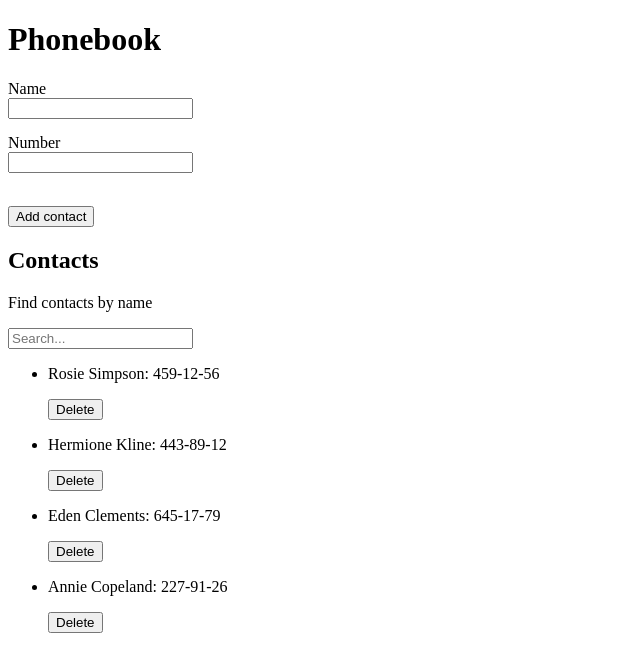
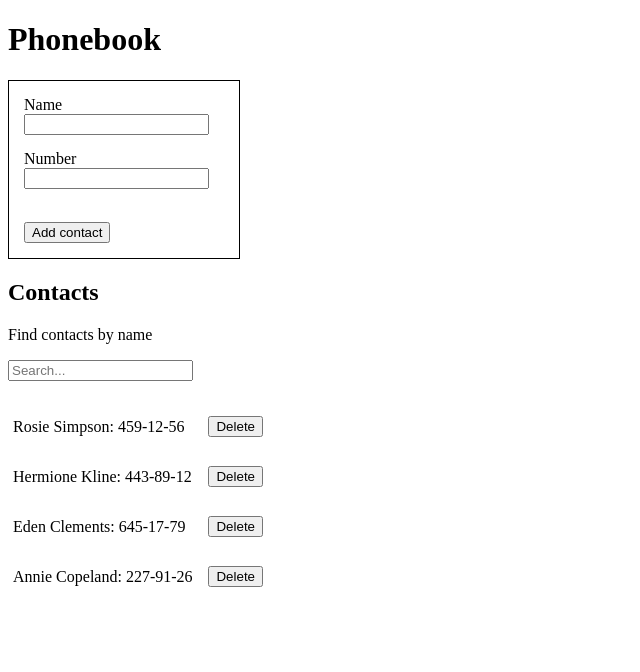
Before and after one commit to Svitlana-Ilnytska/goit-react-hw-02-phonebook, a React (Create React App) app: page / in a window 1280 px wide. Shown: the top 672 px of the page, without its empty margins (0-640 px from the left). Built offline with nearby package versions, Linux system fonts and the light colour scheme.

Commit message:
refactored in folders and added alert with message

```diff
--- a/src/App.js
+++ b/src/App.js
@@ -1,7 +1,7 @@
 import React, { Component } from "react";
-import ContactForm from "./components/ContactForm";
-import ContactList from "./components/ContactList ";
-import Filter from "./components/Filter";
+import ContactForm from "./components/ContactForm/ContactForm";
+import ContactList from "./components/ContactList/ContactList";
+import Filter from "./components/Filter/Filter";
 
 import { nanoid } from "nanoid";
 
@@ -24,15 +24,22 @@ export default class App extends Component {
 
   nameInputId = nanoid();
 
-  addContact = (contact) => {
+  addContact = (contactName) => {
     const contactToAdd = {
-      ...contact,
+      ...contactName,
       id: nanoid(),
     };
 
-    this.setState((state) => ({
-      contacts: [...state.contacts, contactToAdd],
-    }));
+    const theSameContact = this.state.contacts.find(
+      (contact) => contact.name === contactName.name
+    );
+
+    if (theSameContact)
+      return alert(`${contactName.name}  is already in contacts.`);
+    else
+      this.setState((state) => ({
+        contacts: [...state.contacts, contactToAdd],
+      }));
   };
 
   deleteContact = (id) => {
--- a/src/components/ContactForm.jsx
+++ b/src/components/ContactForm/ContactForm.jsx
@@ -33,7 +33,7 @@ export default class ContactForm extends Component {
   render() {
     const { name, number } = this.state;
     return (
-      <form onSubmit={this.handleSubmit}>
+      <form onSubmit={this.handleSubmit} className={css.form}>
         <label className={css.wrapInput}>
           Name
           <br />
--- a/src/components/ContactForm.module.css
+++ b/src/components/ContactForm/ContactForm.module.css
@@ -1,3 +1,8 @@
+.form {
+    border: 1px solid;
+    width: 200px;
+    padding: 15px;
+}
 .wrapInput {
   margin-bottom: 15px;
   display: flex;
--- a/src/components/ContactItem.jsx
+++ b/src/components/ContactItem/ContactItem.jsx
@@ -1,5 +1,7 @@
 import React from "react";
 import PropTypes from "prop-types";
+
+import css from './ContactItem.module.css';
 
 const ContactItem = ({ name, number, onDeleteContact }) => (
   <>
@@ -7,7 +9,7 @@ const ContactItem = ({ name, number, onDeleteContact }) => (
       {name}: {number}
     </p>
 
-    <button type="button" onClick={onDeleteContact}>
+    <button type="button" onClick={onDeleteContact} className={css.button}>
       Delete
     </button>
   </>
--- /dev/null
+++ b/src/components/ContactItem/ContactItem.module.css
@@ -0,0 +1,3 @@
+.button {
+  margin-left: 5px;
+}
--- a/src/components/ContactList .jsx
+++ b/src/components/ContactList/ContactList.jsx
@@ -1,11 +1,13 @@
 import React from "react";
 import PropTypes from "prop-types";
-import ContactItem from "./ContactItem";
+import ContactItem from "../ContactItem/ContactItem";
+
+import css from "./ContactList.module.css";
 
 const ContactList = ({ items, onDeleteContact }) => (
-  <ul>
+  <ul className={css.wrapList}>
     {items.map((item) => (
-      <li key={item.id}>
+      <li key={item.id} className={css.wrapItem}>
         <ContactItem
           {...item}
           onDeleteContact={() => onDeleteContact(item.id)}
--- /dev/null
+++ b/src/components/ContactList/ContactList.module.css
@@ -0,0 +1,10 @@
+.wrapList {
+  padding: 5px;
+  width: 250px;
+}
+
+.wrapItem {
+  display: flex;
+  align-items: center;
+  justify-content: space-between;
+}
```
Also changed, not shown: src/components/Filter/Filter.jsx (renamed from src/components/Filter.jsx).
